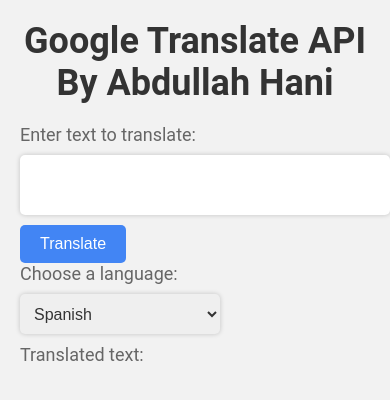
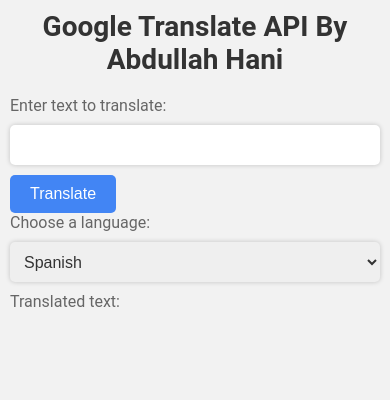
Before and after one commit to Ahani75/Google-Translator-Api, a plain HTML site: page index.html in a window 390 px wide. Drawn offline with Linux system fonts and the light colour scheme.

Commit message:
Improved CSS styling for better user experience
Made changes to the CSS code to improve the look and feel of the webpage. Specifically, changed the background color to a light gray and added subtle shadows to various elements to give them more depth. Also adjusted the font sizes and colors to improve readability and added hover effects to the buttons for better user feedback

```diff
--- a/style.css
+++ b/style.css
@@ -1,7 +1,13 @@
+/* Reset styles */
+* {
+  box-sizing: border-box;
+  margin: 0;
+  padding: 0;
+}
+
+/* Base styles */
 body {
   font-family: 'Roboto', sans-serif;
-  margin: 0;
-  padding: 0;
   background-color: #f2f2f2;
 }
 
@@ -25,7 +31,16 @@ p {
   color: #666;
 }
 
-input[type="text"] {
+/* Form styles */
+form {
+  display: flex;
+  flex-direction: column;
+  align-items: center;
+  justify-content: center;
+}
+
+input[type="text"],
+select {
   width: 100%;
   max-width: 400px;
   height: 40px;
@@ -49,25 +64,31 @@ button {
   transition: background-color 0.2s ease;
 }
 
-button:hover {
+button:hover,
+a:hover {
   background-color: #3367d6;
 }
 
-select {
-  width: 100%;
-  max-width: 200px;
-  height: 40px;
-  padding: 10px;
-  border: none;
-  border-radius: 5px;
-  box-shadow: 0 0 5px rgba(0, 0, 0, 0.2);
-  font-size: 16px;
-  color: #333;
-  margin-bottom: 10px;
-}
-
-p#outputText {
+/* Output text styles */
+#outputText {
   font-size: 18px;
   font-weight: bold;
   color: #4285f4;
+  margin-top: 20px;
+  text-align: center;
 }
+
+/* Responsive styles */
+@media only screen and (max-width: 768px) {
+  .container {
+    padding: 10px;
+  }
+
+  h1 {
+    font-size: 28px;
+  }
+
+  p {
+    font-size: 16px;
+  }
+}
```
